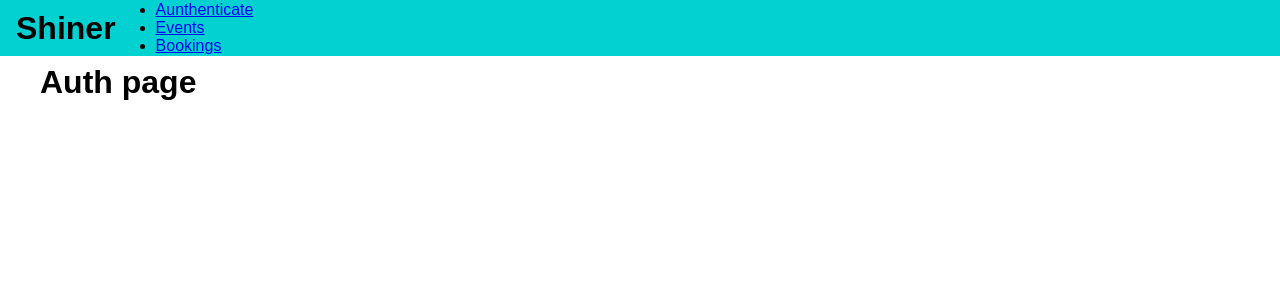
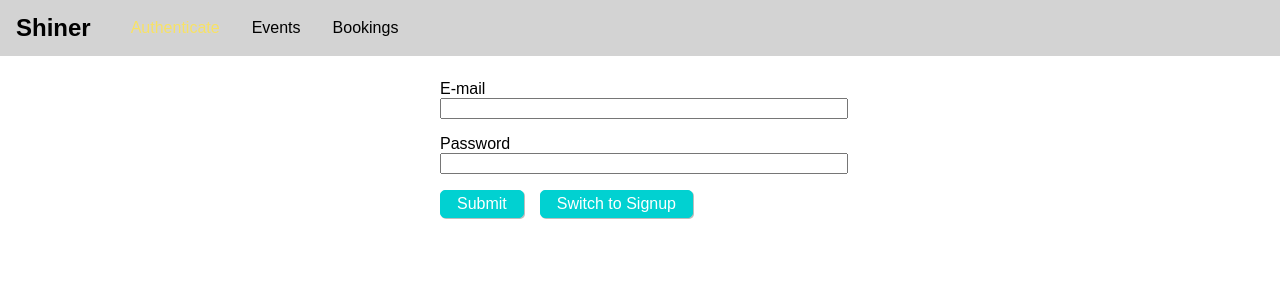
Before and after one commit to jimhantrix/shoeshiner-, a React (Create React App) app in the folder frontend/: page /auth in a window 1280 px wide. Shown: the top 300 px of the page. Built offline with nearby package versions, Linux system fonts and the light colour scheme.

Commit message:
Code refactoring in Auth file

```diff
--- a/frontend/src/components/Navigation/MainNavigation.css
+++ b/frontend/src/components/Navigation/MainNavigation.css
@@ -4,7 +4,7 @@
   top: 0;
   width: 100%;
   height: 3.5rem;
-  background: #01d1d1;
+  background: lightgrey;
   padding: 0 1rem;
   display: flex;
   align-items: center;
--- a/frontend/src/components/Navigation/MainNavigation.js
+++ b/frontend/src/components/Navigation/MainNavigation.js
@@ -1,25 +1,20 @@
 import React from 'react';
 import { NavLink } from 'react-router-dom';
+
 import './MainNavigation.css';
 
 const mainNavigation = props => (
-
   <header className= "main-navigation">
-    <div className ="main-navigation_logo">
-
+    <div className ="main-navigation__logo">
       <h1> Shiner </h1>
     </div>
-
-    <nav className = 'main-navigation_items'>
-
+    <nav className = 'main-navigation__items'>
       <ul>
-        <li><NavLink to="/auth"> Aunthenticate </NavLink></li>
-        <li><NavLink to="/events"> Events </NavLink></li>
-        <li><NavLink to="/bookings">Bookings </NavLink></li>
+        <li> <NavLink to="/auth"> Authenticate </NavLink> </li>
+        <li> <NavLink to="/events"> Events </NavLink> </li>
+        <li> <NavLink to="/bookings">Bookings </NavLink> </li>
       </ul>
-
     </nav>
-
   </header>
 );
 
--- a/frontend/src/index.js
+++ b/frontend/src/index.js
@@ -4,9 +4,4 @@
 import App from './App';
 
 
-ReactDOM.render(
-  <React.StrictMode>
-    <App />
-  </React.StrictMode>,
-  document.getElementById('root')
-);
+ReactDOM.render(<App />,document.getElementById('root'));
--- /dev/null
+++ b/frontend/src/pages/Auth.css
@@ -0,0 +1,34 @@
+.auth-form{
+  width: 25rem;
+  max-width: 80%;
+  margin: 5rem auto;
+}
+
+.form-control label,
+.form-control input{
+  width: 100%;
+  display: block;
+}
+.form-control  {
+  margin-bottom: 0.5rem;
+}
+.form-control {
+  margin-bottom: 1rem;
+}
+.form-actions button{
+  background: #01d1d1;
+  font: inherit;
+  border: 1px solid #01d1d1;
+  border-radius: 5px;
+  padding:0.25rem  1rem;
+  margin-right: 1rem;
+  box-shadow: 1px 1px rgba(0, 0, 0, 0.26);
+  color: white;
+  cursor: pointer;
+}
+
+.form-actions button:hover,
+.form-actions button:active{
+  background: #01a7a7;
+  border-color: #01a7a7;
+}
--- a/frontend/src/pages/Auth.js
+++ b/frontend/src/pages/Auth.js
@@ -1,11 +1,58 @@
 import React, { Component } from 'react';
-
+import './Auth.css';
 
 
 class AuthPage extends Component {
 
+  constructor(props){
+    super(props);
+    this.emailEl = React.createRef();
+    this.passwordEl = React.createRef();
+  }
+  submitHandler = event =>{
+    event.preventDefault();
+    const email = this.emailEl.current.value;
+    const password = this.passwordEl.current.value;
+    if (email.trim().length === 0 || password.trim().length ===0){
+      return;
+    }
+
+    const requestBody ={
+      query: `
+      mutation {
+        createUser(userInput: {email:"{email}", password:"{password}"}){
+          _id
+          email
+        }
+      }
+      `
+    };
+    fetch('http://localhost:8000/graphql', {
+      method: 'POST',
+      body: JSON.stringify(requestBody),
+      headers: {
+        'Content-Type':'application/json'
+      }
+    });
+  };
+
   render(){
-    return <h1> Auth page </h1>;
+    return <form className="auth-form" onSubmit = {this.submitHandler}>
+    <div className="form-control">
+      <label htmlFor = "email"> E-mail</label>
+      <input type="email" id= "email" ref = {this.emailEl}/>
+    </div>
+    <div className="form-control">
+      <label for = "password"> Password</label>
+      <input type="password" id= "password" ref = {this.passwordEl}/>
+    </div>
+    <div className="form-actions">
+    <button type="submit">Submit</button>
+      <button for = "button"> Switch to Signup</button>
+    </div>
+    </form>
+
+
   }
 }
 
--- a/frontend/src/pages/Bookings.js
+++ b/frontend/src/pages/Bookings.js
@@ -1,5 +1,4 @@
 import React, { Component } from 'react';
-
 
 class BookingsPage extends Component {
 
--- a/frontend/src/pages/Events.js
+++ b/frontend/src/pages/Events.js
@@ -1,5 +1,4 @@
 import React, { Component } from 'react';
-
 
 class EventsPage extends Component {
 
```
Also changed, not shown: frontend/src/App.js (+8 -7 lines), frontend/public/logo192.png (deleted), frontend/public/logo512.png (deleted).
